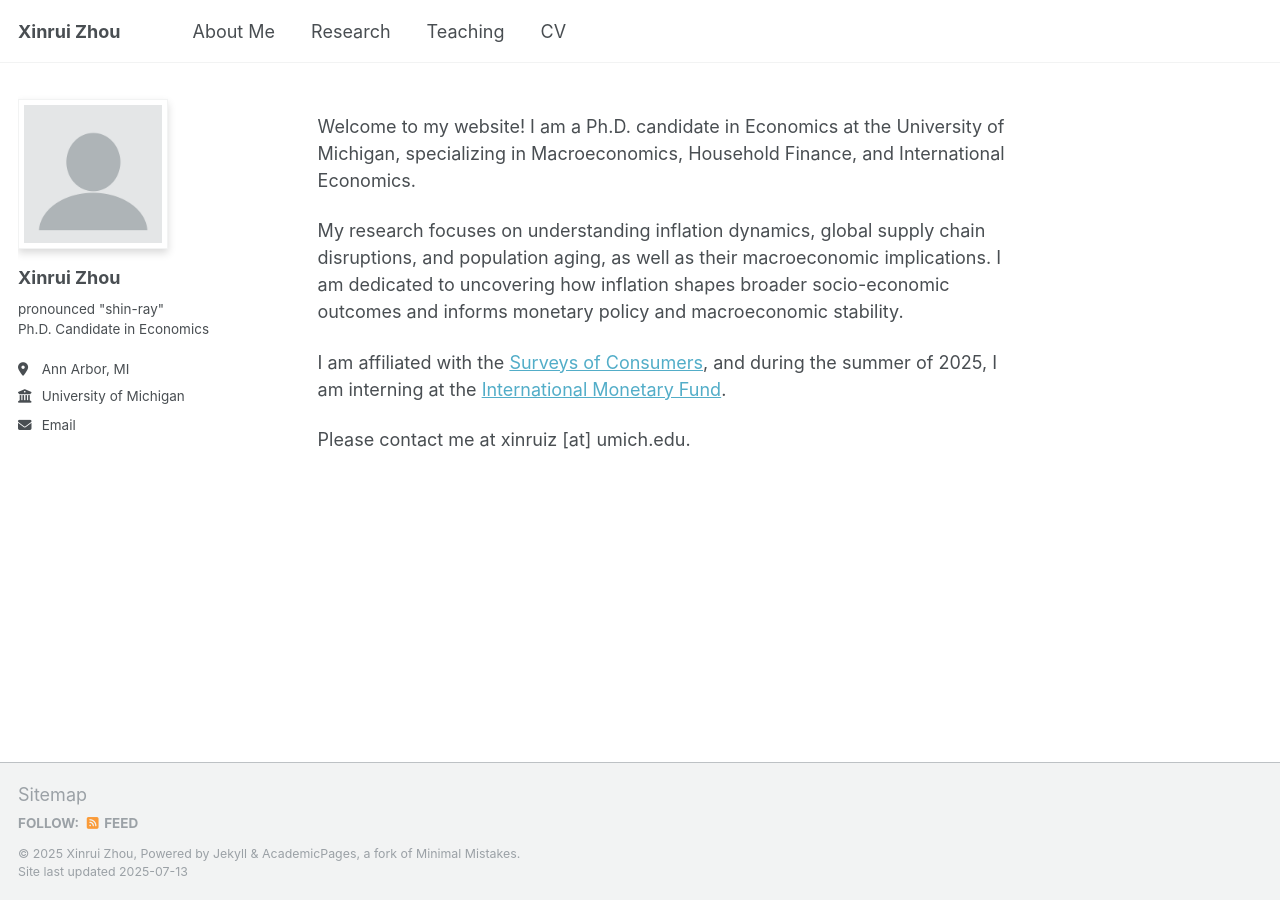
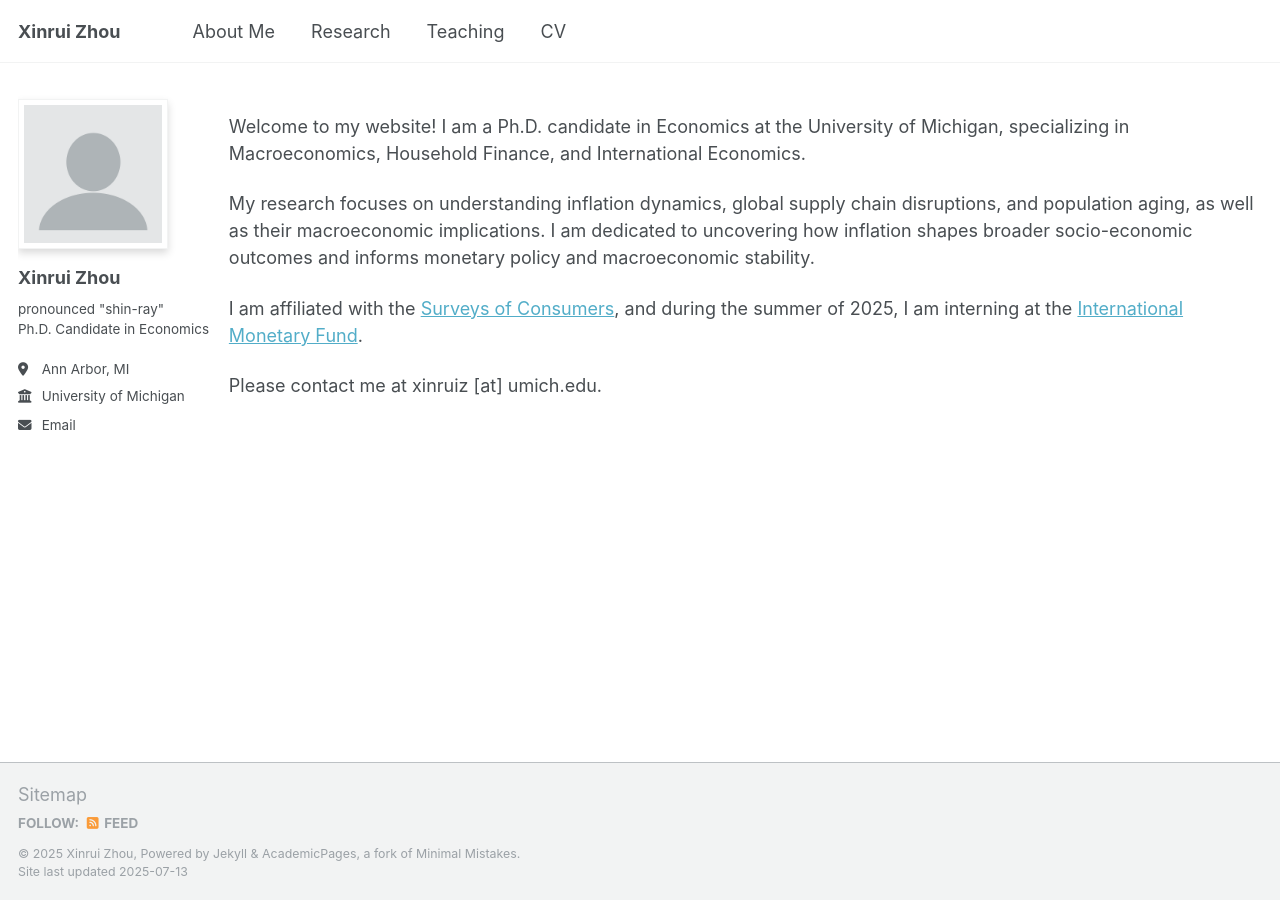
Before and after one commit to xruizhou/xruizhou.github.io, a Jekyll site: the page built from _pages/about.md, in a window 1280 px wide. Built offline with Jekyll 4.4.1, drawn with Linux system fonts in a browser that asks for light colours; a script that is not in the unit is left out.

Commit message:
Update custom.css

```diff
--- a/assets/css/custom.css
+++ b/assets/css/custom.css
@@ -1,11 +1,16 @@
-.page__content {
+/* Force research page content to full width */
+.page.layout--single .page__inner-wrap {
   max-width: 100% !important;
   width: 100% !important;
-  padding: 0 2em;
+  padding-left: 2rem;
+  padding-right: 2rem;
+  margin-left: auto;
+  margin-right: auto;
 }
 
+/* Optional: remove white space on very large screens */
 .page {
-  margin-left: 0 !important;
+  padding: 0 !important;
 }
 
 /* Make profile image rectangular */
```
